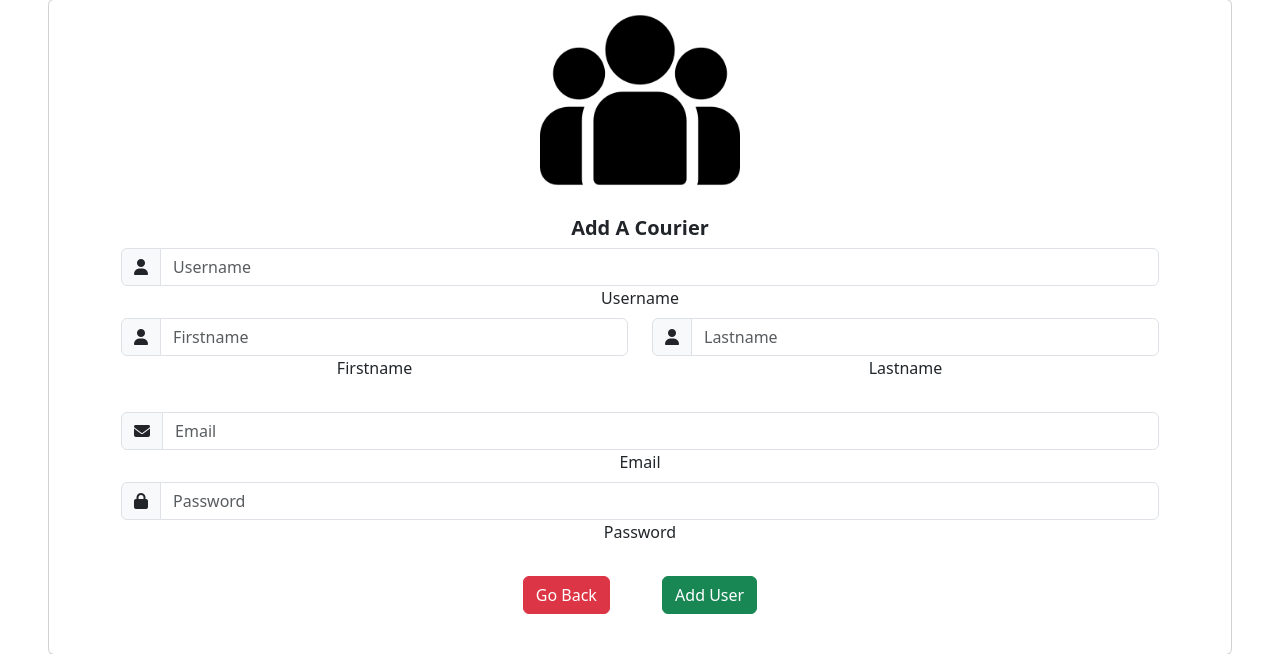
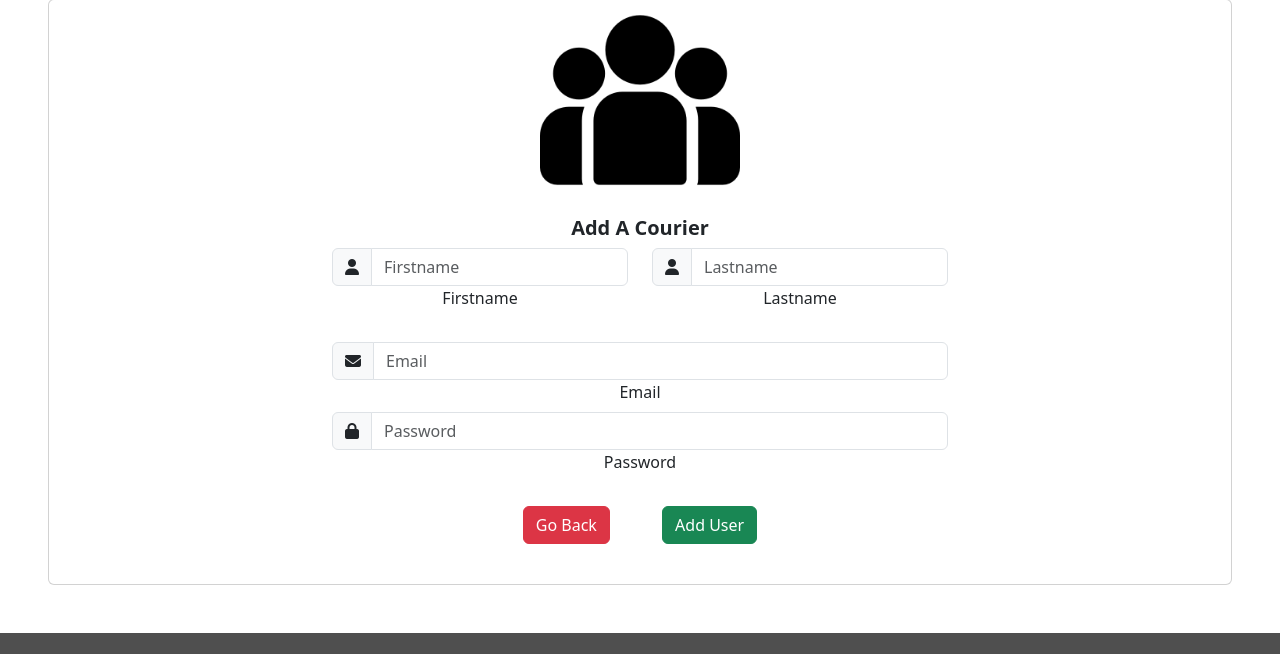
Before and after one commit to rggoria/ci-thebois, a CodeIgniter app: page /ci_thebois/index.php/admin/add_courier in a window 1280 px wide. Shown: the part 201-855 px from the top of the page. Run offline with CodeIgniter, Linux system fonts and the light colour scheme; some libraries are stand-ins or nearby versions; grey boxes are pictures that could not be loaded.

Commit message:
Finished (#11)
* Many Updates but I'm high

* Many Changes Happening

* Semi-Finished Admin Moodule

```diff
--- a/application/views/admin/admin_add_courier.php
+++ b/application/views/admin/admin_add_courier.php
@@ -13,16 +13,6 @@
             <?php echo form_open('Admin/add_courier_validation'); ?>
                 <div class="form-outline mb-4">
                     <div class="row">
-                        <!-- Username Input -->
-                        <div class="input-group">
-                            <span class="input-group-text"><i class="fa fa-user"></i></span>
-                            <input type="text" name="username" class="form-control" placeholder="Username">
-                        </div>
-                        <?php if(form_error('username')):?>
-                            <small class="text-danger fw-bold fst-italic"><?= form_error('username'); ?></small>
-                        <?php else:?>
-                            <label class="form-label">Username</label>
-                        <?php endif;?>
                         <!-- Firstname Input -->
                         <div class="col-md-6">
                             <div class="input-group">
--- a/application/views/admin/admin_edit_courier.php
+++ b/application/views/admin/admin_edit_courier.php
@@ -13,12 +13,6 @@
             <?php echo form_open('Admin/edit_courier_validation/'.$user_data->user_id); ?>
                 <div class="form-outline mb-4">
                     <div class="row">
-                        <!-- Username Input -->
-                        <div class="input-group">
-                            <span class="input-group-text"><i class="fa fa-user"></i></span>
-                            <input type="text" value="<?= $user_data->user_username; ?>" class="form-control" placeholder="Username" readonly>
-                        </div>
-                            <label class="form-label">Username</label>
                         <!-- Firstname Input -->
                         <div class="col-md-6">
                             <div class="input-group">
--- a/application/views/include/courier/navbar.php
+++ b/application/views/include/courier/navbar.php
@@ -1,5 +1,5 @@
 <nav class="navbar navbar-expand-md navbar-light bg-light">
-    <a href="#" class="navbar-brand">Gundam</a>
+    <a href="<?= site_url('Courier'); ?>" class="navbar-brand">The Bois</a>
     <button class="navbar-toggler" type="button" data-bs-toggle="collapse" data-bs-target="#navbarNav">
         <span class="navbar-toggler-icon"></span>
     </button>
--- a/application/views/include/store/navbar.php
+++ b/application/views/include/store/navbar.php
@@ -1,5 +1,5 @@
 <nav class="navbar navbar-expand-md navbar-light bg-light">
-    <a href="#" class="navbar-brand">Navbrand</a>
+    <a href="<?= site_url('Store'); ?>" class="navbar-brand">The Bois</a>
     <button class="navbar-toggler" type="button" data-bs-toggle="collapse" data-bs-target="#navbarNav">
         <span class="navbar-toggler-icon"></span>
     </button>
--- a/application/views/users/users_profile.php
+++ b/application/views/users/users_profile.php
@@ -84,8 +84,8 @@
                                     <td><?= $item->product_name ?></td>
                                     <td><?= $item->product_price ?></td>
                                     <td><?= $item->shipment_status ?></td>
-                                    <td><?= $item->user_paymethod ?></td>
-                                    <td><?= $item->user_amount ?></td>
+                                    <td><?= $item->user_payment ?></td>
+                                    <td>₱ <?= number_format($item->user_amount,2) ?></td>
                                 </tr>
                             <?php endforeach; ?>
                         </tbody>
```
Also changed, not shown: application/views/admin/admin_login.php (+14 -0 lines).
